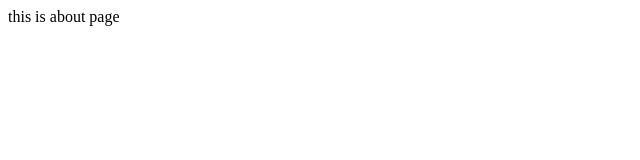
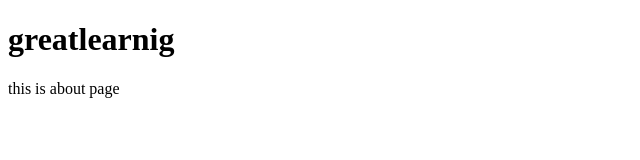
Before and after one commit to KandulaVenkateshchowdary/gitlearningrepo, a website: page about.html in a window 1280 px wide. Shown: the whole page, without its empty margins (0-640 px from the left). Drawn offline with Linux system fonts and the light colour scheme.

Commit message:
modified about.html

```diff
--- a/about.html
+++ b/about.html
@@ -1,7 +1,10 @@
 <!DOCTYPE html>
 <html>
 	<body>
+		<h1>greatlearnig</h1>
 		this is about page
+
+		<!--this is a comment-->
 	</body>
 
 </html>
```
